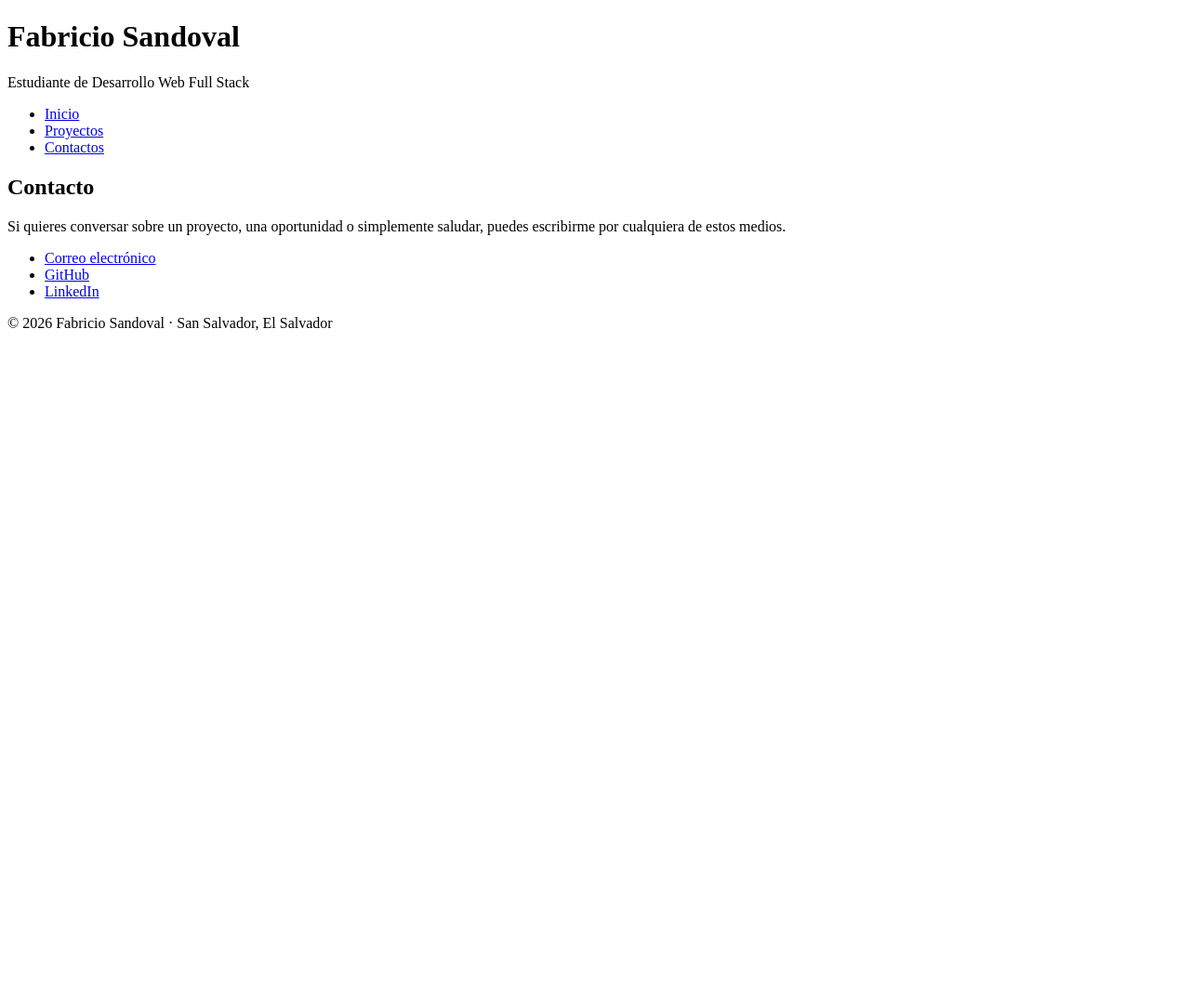
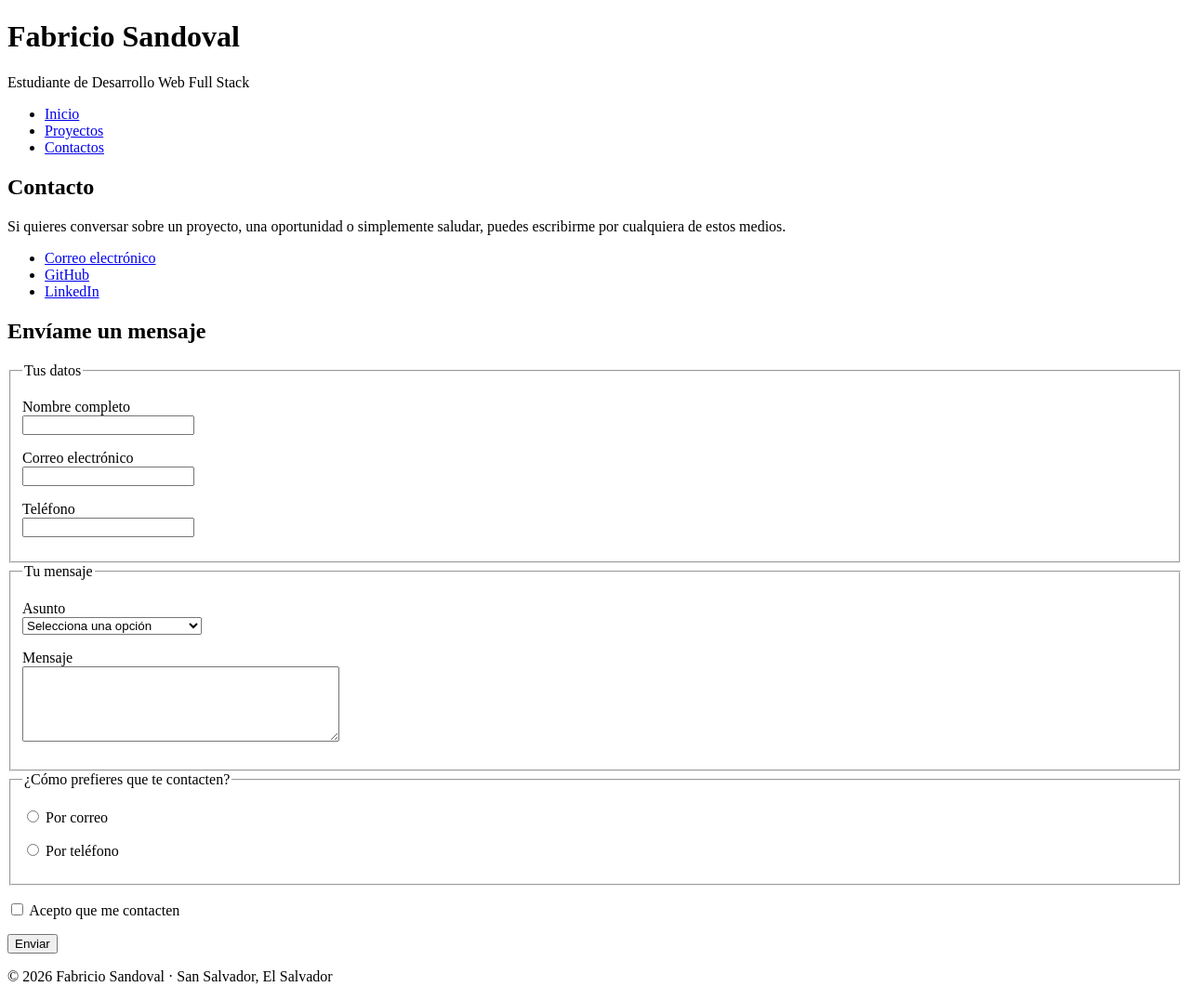
Before and after one commit to f99-21/Bitacora-fullstack, a plain HTML site: page contactos.html in a window 1280 px wide. Shown: the whole page at 93% size. Before the commit the page ends 800 px from the top, so only its background shows below. Drawn offline with Linux system fonts and the light colour scheme.

Commit message:
Agrega formulario accesible y metadatos SEO

```diff
--- a/contactos.html
+++ b/contactos.html
@@ -5,6 +5,7 @@
     <meta charset="UTF-8">
     <meta name="viewport" content="width=device-width, initial-scale=1.0">
     <title>Contacto | Fabricio Sandoval</title>
+    <meta name="description" content="Escríbeme por correo, GitHub o LinkedIn, o usa el formulario de contacto del portafolio de Fabricio Sandoval.">
 </head>
 
 <body>
@@ -35,6 +36,72 @@
                 <li><a href="https://www.linkedin.com/in/TU-USUARIO" target="_blank" rel="noopener noreferrer">LinkedIn</a></li>
             </ul>
         </section>
+
+        <!-- Sección Formulario -->
+        <section id="formulario">
+            <h2>Envíame un mensaje</h2>
+            <form action="#" method="post">
+
+                <fieldset>
+                    <legend>Tus datos</legend>
+
+                    <p>
+                        <label for="nombre">Nombre completo</label><br>
+                        <input type="text" id="nombre" name="nombre" autocomplete="name" required>
+                    </p>
+
+                    <p>
+                        <label for="correo">Correo electrónico</label><br>
+                        <input type="email" id="correo" name="correo" autocomplete="email" required>
+                    </p>
+
+                    <p>
+                        <label for="telefono">Teléfono</label><br>
+                        <input type="tel" id="telefono" name="telefono" autocomplete="tel">
+                    </p>
+                </fieldset>
+
+                <fieldset>
+                    <legend>Tu mensaje</legend>
+
+                    <p>
+                        <label for="asunto">Asunto</label><br>
+                        <select id="asunto" name="asunto" required>
+                            <option value="">Selecciona una opción</option>
+                            <option value="1">Oportunidad laboral</option>
+                            <option value="2">Colaboración en un proyecto</option>
+                            <option value="3">Consulta general</option>
+                        </select>
+                    </p>
+
+                    <p>
+                        <label for="mensaje">Mensaje</label><br>
+                        <textarea id="mensaje" name="mensaje" rows="5" cols="40" required></textarea>
+                    </p>
+                </fieldset>
+
+                <fieldset>
+                    <legend>¿Cómo prefieres que te contacten?</legend>
+
+                    <p>
+                        <input type="radio" id="pref-correo" name="preferencia" value="correo" required>
+                        <label for="pref-correo">Por correo</label>
+                    </p>
+
+                    <p>
+                        <input type="radio" id="pref-telefono" name="preferencia" value="telefono">
+                        <label for="pref-telefono">Por teléfono</label>
+                    </p>
+                </fieldset>
+
+                <p>
+                    <input type="checkbox" id="acepto" name="acepto" required>
+                    <label for="acepto">Acepto que me contacten</label>
+                </p>
+
+                <button type="submit">Enviar</button>
+            </form>
+        </section>
     </main>
 
     <!-- Pie de página -->
```
